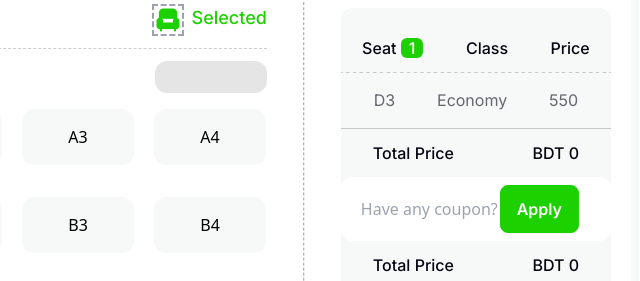
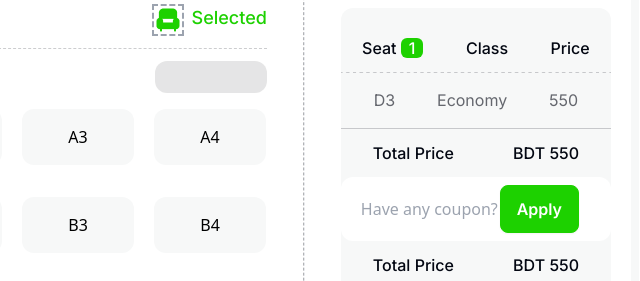
Before and after one commit to gmhridu/ph-tickets, a website built with Vite: page index.html in a window 1280 px wide. Both pictures are taken after a click on the item "D3". Shown: the part 2152-2433 px from the top of the page, 481-1121 px from the left. Built offline with nearby package versions, Linux system fonts and the light colour scheme; files whose address does not match are found by name.

Commit message:
total price function added

```diff
--- a/index.html
+++ b/index.html
@@ -719,12 +719,12 @@
               </div>
                 <div class="flex justify-between px-8 my-3">
                   <h3 class="font-inter text-base font-medium text-[#030712]">Total Price</h3>
-                  <h3 class="font-inter text-base font-medium text-[#030712]"><span class="font-inter text-base font-medium text-[#030712]">BDT</span> 0</h3>
+                  <h3 class="font-inter text-base font-medium text-[#030712]">BDT <span id="total-price">0</span></h3>
                 </div>
                 <!-- discount  -->
                 <div class="flex justify-between px-8 my-3 hidden">
                   <h3 class="font-inter text-base font-medium text-[#030712]">Discount</h3>
-                  <h3 class="font-inter text-base font-medium text-[#030712]"><span class="font-inter text-base font-medium text-[#030712]">BDT</span> 0</h3>
+                  <h3 class="font-inter text-base font-medium text-[#030712]">BDT <span>0</span></h3>
                 </div>
                 <div>
                   <div class="flex items-center justify-center relative">
@@ -734,7 +734,7 @@
                   <!-- grand total -->
                   <div class="flex justify-between px-8 my-3">
                   <h3 class="font-inter text-base font-medium text-[#030712]">Total Price</h3>
-                  <h3 class="font-inter text-base font-medium text-[#030712]"><span class="font-inter text-base font-medium text-[#030712]">BDT</span> 0</h3>
+                  <h3 class="font-inter text-base font-medium text-[#030712]">BDT <span id="total-cost">0</span></h3>
                 </div>
                 </div>
             </div>
--- a/main.js
+++ b/main.js
@@ -1,12 +1,11 @@
 const buyTickets = document.getElementById("buy-tickets");
-const ticketPrice = document.getElementById("ticket-price");
+const ticketTotalPrice = document.getElementById("total-price");
+const totalCost = document.getElementById("total-cost");
 const ticketList = document.getElementById("updated-ticket-info");
 const chooseSeats = document.querySelectorAll(".choose-seats");
-const remainingSeatsElement = parseInt(
-  document.getElementById("seats-remaining").innerHTML
-);
+const remainingSeatsElement = document.getElementById("seats-remaining");
+const totalSeats = chooseSeats.length;
 let selectedSeats = 0;
-const totalSeats = chooseSeats.length;
 
 // Scroll to seat selection
 buyTickets.addEventListener("click", function () {
@@ -59,7 +58,8 @@ function updateTicketInfo() {
 
 function countPrice() {
   const totalPrice = 550 * selectedSeats;
-  countPriceContainer.innerText = totalPrice;
+  ticketTotalPrice.innerText = totalPrice;
+  totalCost.innerText = totalPrice;
 }
 
 function updateRemainingSeats() {
```
